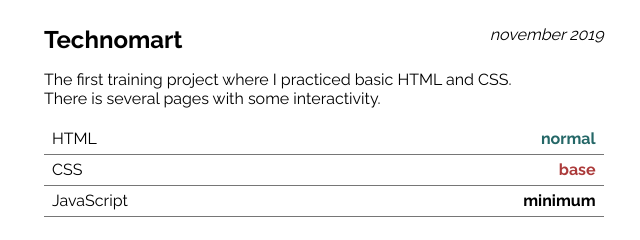
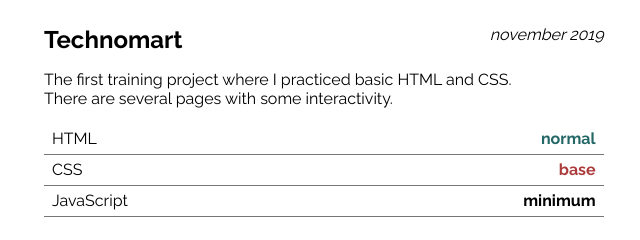
Before and after one commit to KvarcentDekok/portfolio-1, a plain HTML site: page index.html in a window 1280 px wide. Shown: the part 148-388 px from the top of the page, 0-640 px from the left. Drawn offline with Linux system fonts and the light colour scheme.

Commit message:
Makes changes

```diff
--- a/index.html
+++ b/index.html
@@ -22,7 +22,7 @@
 
                     <p class="project__description">
                         The first training project where I practiced basic HTML and CSS.<br>
-                        There is several pages with some interactivity.
+                        There are several pages with some interactivity.
                     </p>
 
                     <dl class="project__technologies">
```
